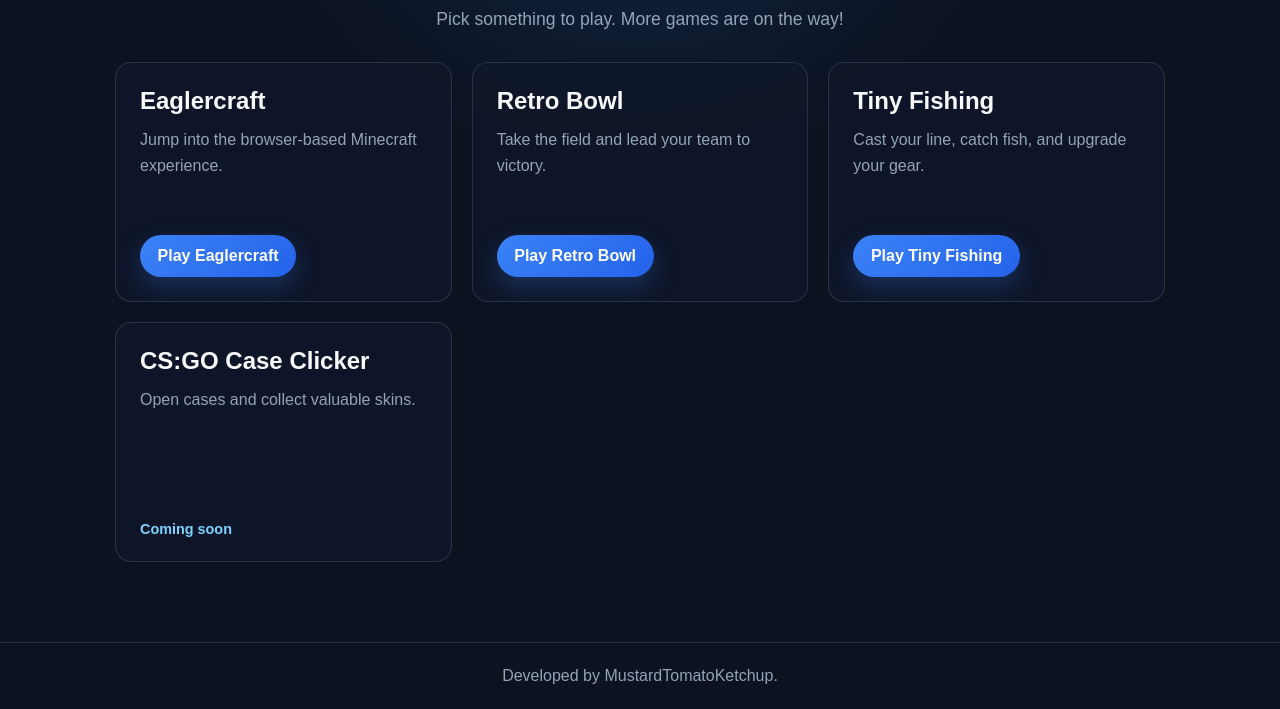
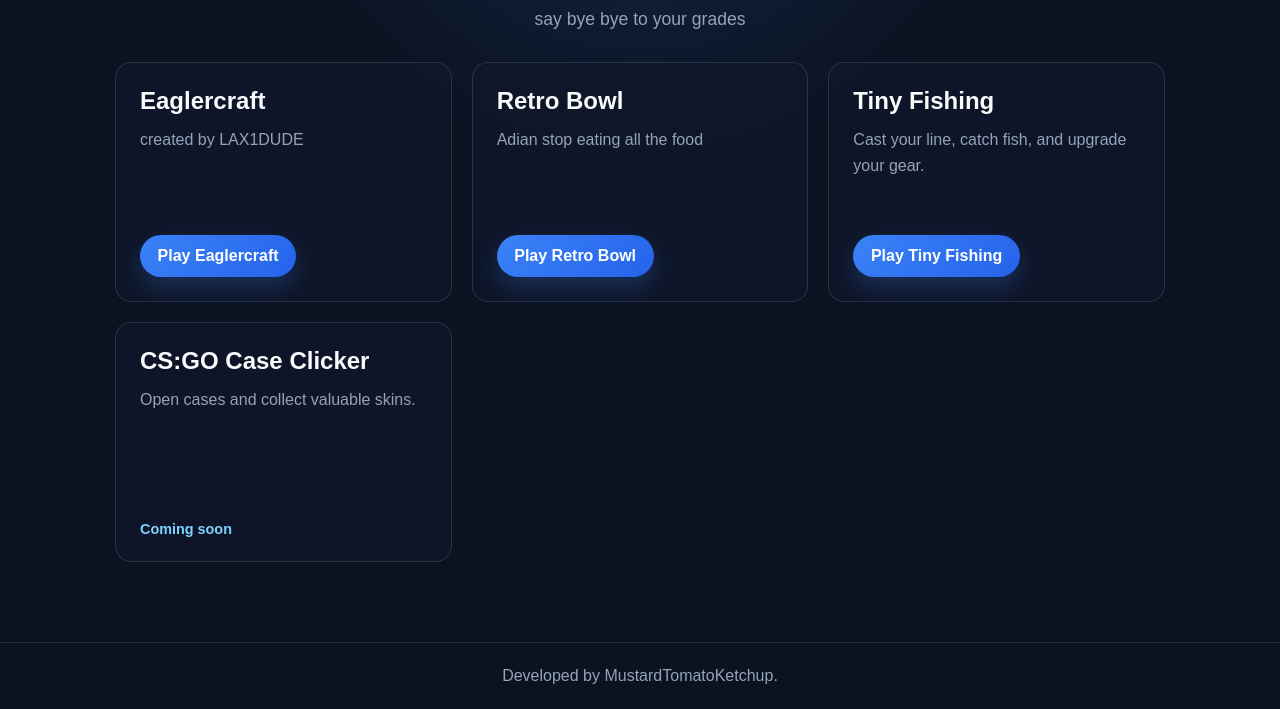
Before and after one commit to MustardTomatoKetchup/mustardtomatoketchup.github.io, a plain HTML site: page games.html in a window 1280 px wide. Shown: the part 213-922 px from the top of the page. Drawn offline with Linux system fonts and the light colour scheme.

Commit message:
Update game descriptions in games.html

```diff
--- a/games.html
+++ b/games.html
@@ -93,18 +93,18 @@
   <main>
     <section class="intro" aria-labelledby="page-title">
       <h1 id="page-title">Choose a game</h1>
-      <p>Pick something to play. More games are on the way!</p>
+      <p>say bye bye to your grades</p>
     </section>
 
     <section class="games-grid" aria-label="Game options">
       <article class="game-card">
         <h2>Eaglercraft</h2>
-        <p>Jump into the browser-based Minecraft experience.</p>
+        <p>created by LAX1DUDE</p>
         <a class="play-button" href="EaglercraftX_1.8_u53_Offline_Signed.html">Play Eaglercraft</a>
       </article>
       <article class="game-card">
         <h2>Retro Bowl</h2>
-        <p>Take the field and lead your team to victory.</p>
+        <p>Adian stop eating all the food</p>
         <a class="play-button" href="retro-bowl.html">Play Retro Bowl</a>
       </article>
       <article class="game-card">
```
